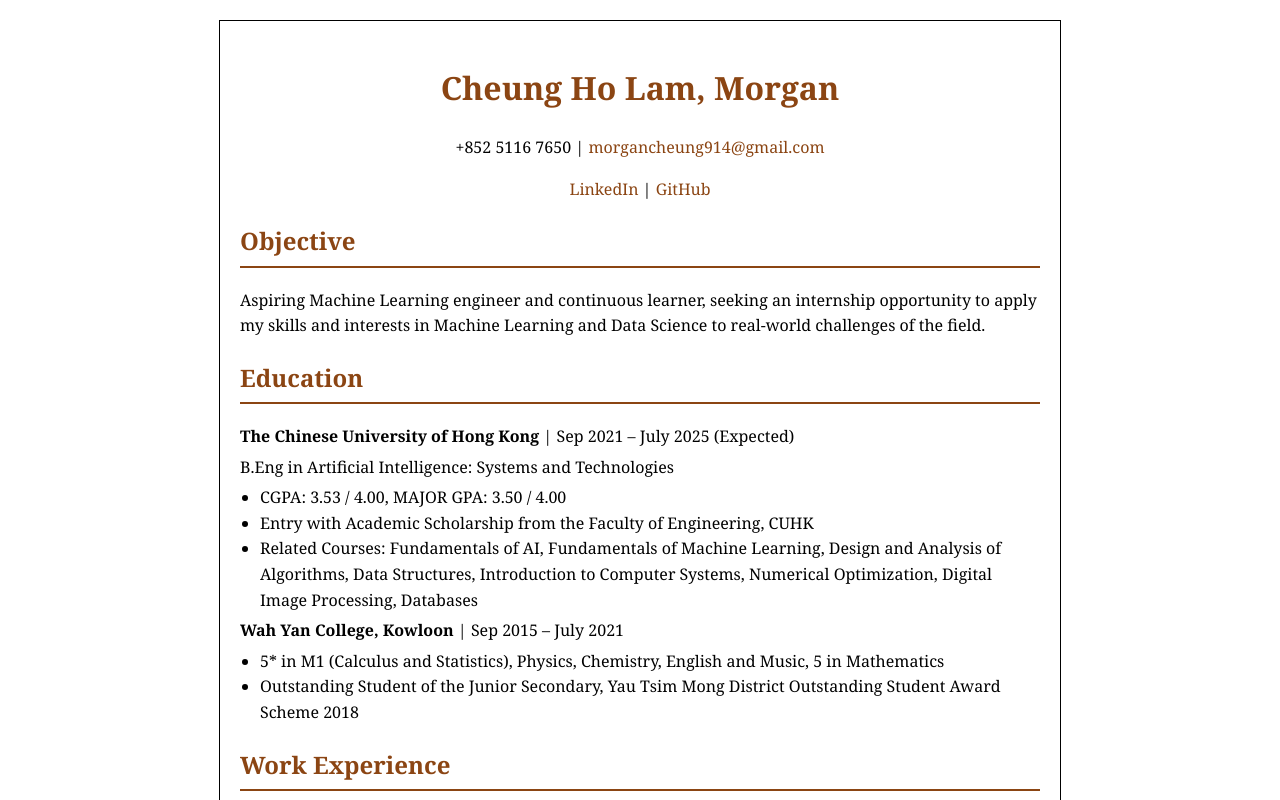
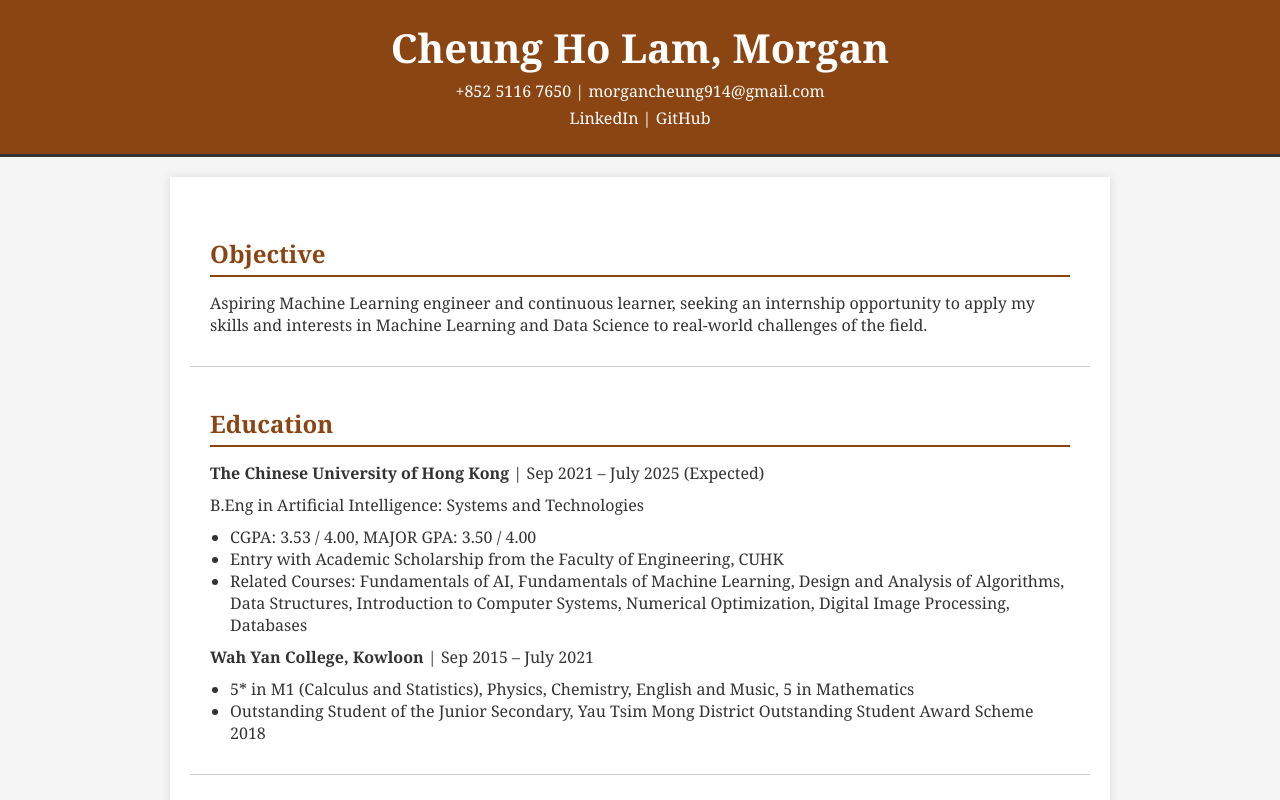
Before and after one commit to morgancheung914/morgancheung914.github.io, a plain HTML site: page index.html in a window 1280 px wide. Shown: the top 800 px of the page. Drawn offline with Linux system fonts and the light colour scheme.

Commit message:
Update index.html

```diff
--- a/index.html
+++ b/index.html
@@ -7,58 +7,82 @@
     <style>
         body {
             font-family: 'Georgia', serif;
-            background-color: #fff;
-            color: #000;
+            background-color: #f5f5f5;
+            color: #333;
             margin: 0;
-            padding: 20px;
-            line-height: 1.6;
+            padding: 0;
         }
         .container {
-            max-width: 800px;
+            width: 90%;
+            max-width: 900px;
             margin: 0 auto;
             padding: 20px;
-            border: 1px solid #000;
-        }
-        h1, h2 {
-            color: #8B4513; /* Dark brown */
-        }
-        .header {
-            text-align: center;
+            background-color: #fff;
+            box-shadow: 0 0 10px rgba(0, 0, 0, 0.1);
+            margin-top: 20px;
             margin-bottom: 20px;
         }
-        .contact-info {
-            margin-bottom: 20px;
+        header {
+            text-align: center;
+            padding: 20px;
+            background-color: #8B4513;
+            color: #fff;
+            border-bottom: 3px solid #333;
+        }
+        header h1 {
+            margin: 0;
+            font-size: 2.5em;
+        }
+        header p {
+            margin: 5px 0;
+        }
+        header a {
+            color: #fff;
+            text-decoration: none;
         }
         .section {
-            margin-bottom: 20px;
+            padding: 20px;
+            border-bottom: 1px solid #ccc;
         }
         .section h2 {
+            color: #8B4513;
             border-bottom: 2px solid #8B4513;
             padding-bottom: 5px;
+            margin-bottom: 15px;
         }
         .section p, .section ul {
-            margin: 5px 0;
+            margin: 10px 0;
         }
         .section ul {
             padding-left: 20px;
+            list-style-type: disc;
         }
-        a {
+        footer {
+            text-align: center;
+            padding: 10px;
+            background-color: #333;
+            color: #fff;
+        }
+        footer p {
+            margin: 0;
+        }
+        footer a {
             color: #8B4513;
             text-decoration: none;
         }
-        a:hover {
+        footer a:hover {
             text-decoration: underline;
         }
     </style>
 </head>
 <body>
+    <header>
+        <h1>Cheung Ho Lam, Morgan</h1>
+        <p>+852 5116 7650 | <a href="mailto:morgancheung914@gmail.com">morgancheung914@gmail.com</a></p>
+        <p><a href="https://www.linkedin.com/in/morgan-cheung-337b57244/">LinkedIn</a> | <a href="https://github.com/morgancheung914">GitHub</a></p>
+    </header>
+
     <div class="container">
-        <div class="header">
-            <h1>Cheung Ho Lam, Morgan</h1>
-            <p>+852 5116 7650 | <a href="mailto:morgancheung914@gmail.com">morgancheung914@gmail.com</a></p>
-            <p><a href="https://www.linkedin.com/in/morgan-cheung-337b57244/">LinkedIn</a> | <a href="https://github.com/morgancheung914">GitHub</a></p>
-        </div>
-
         <div class="section">
             <h2>Objective</h2>
             <p>Aspiring Machine Learning engineer and continuous learner, seeking an internship opportunity to apply my skills and interests in Machine Learning and Data Science to real-world challenges of the field.</p>
@@ -126,10 +150,11 @@
             <h2>Languages</h2>
             <p>English, Cantonese, Mandarin (Fluent), French (Novice)</p>
         </div>
+    </div>
 
-        <div class="section">
-            <p><a href="https://www.linkedin.com/in/morgan-cheung-337b57244/">LinkedIn</a> | <a href="https://github.com/morgancheung914">GitHub</a></p>
-        </div>
-    </div>
+    <footer>
+        <p>&copy; 2024 Cheung Ho Lam. All rights reserved.</p>
+        <p><a href="https://www.linkedin.com/in/morgan-cheung-337b57244/">LinkedIn</a> | <a href="https://github.com/morgancheung914">GitHub</a></p>
+    </footer>
 </body>
 </html>
```
